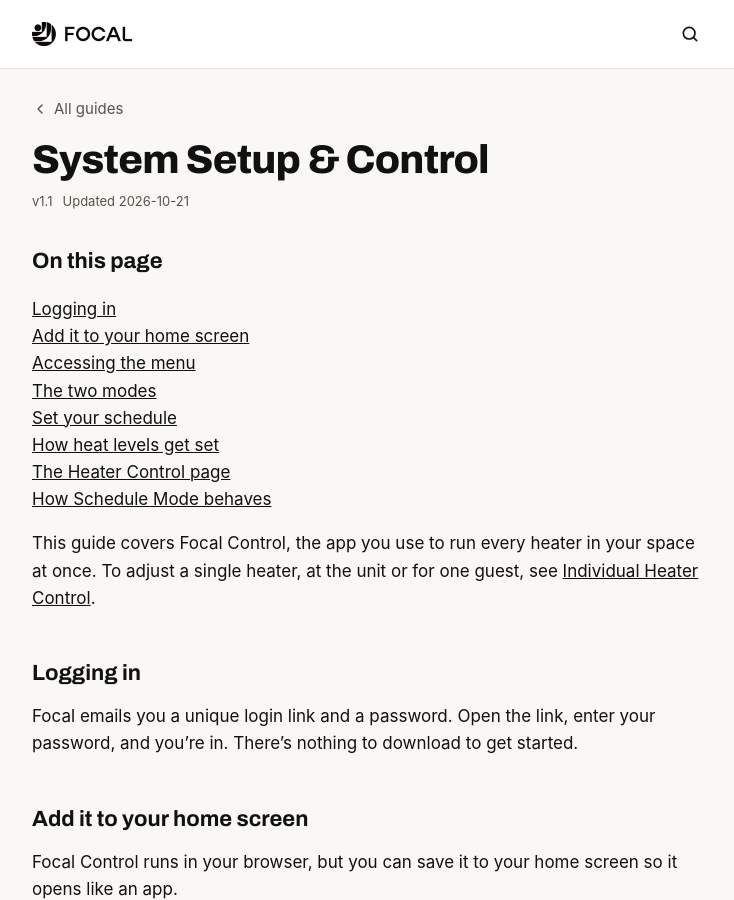
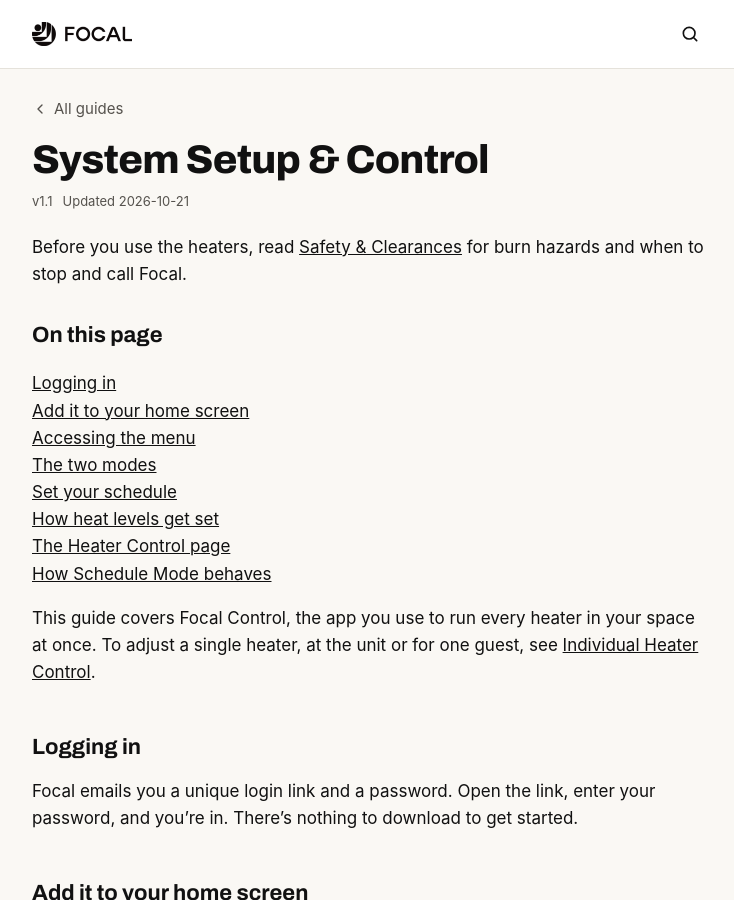
Before and after one commit to BeamT/external-docs, a Jekyll site: the page built from _guides/system-setup-control.md, in a window 1280 px wide and 900 px high. Shown: the whole window, without its empty margins (268-1002 px from the left). Built offline with Jekyll 4.4.1, drawn with Linux system fonts in a browser that asks for light colours; some web fonts are replaced.

Commit message:
Safety & Clearances: Install tab only, link from Operate guides (#50)
Co-authored-by: Claude Sonnet 5.5 <noreply@anthropic.com>

```diff
--- a/_guides/system-setup-control.md
+++ b/_guides/system-setup-control.md
@@ -10,6 +10,8 @@ summary: Set up Focal Control, your schedule, and control the system from one sc
 version: "1.1"
 updated: "2026-10-21"
 ---
+
+Before you use the heaters, read [Safety & Clearances]({{ site.baseurl }}/safety-and-clearances/) for burn hazards and when to stop and call Focal.
 
 ## On this page
 
```
Also changed, not shown: _guides/individual-heater-control.md (+2 -0 lines), _guides/safety-and-clearances.md (+1 -2 lines).
